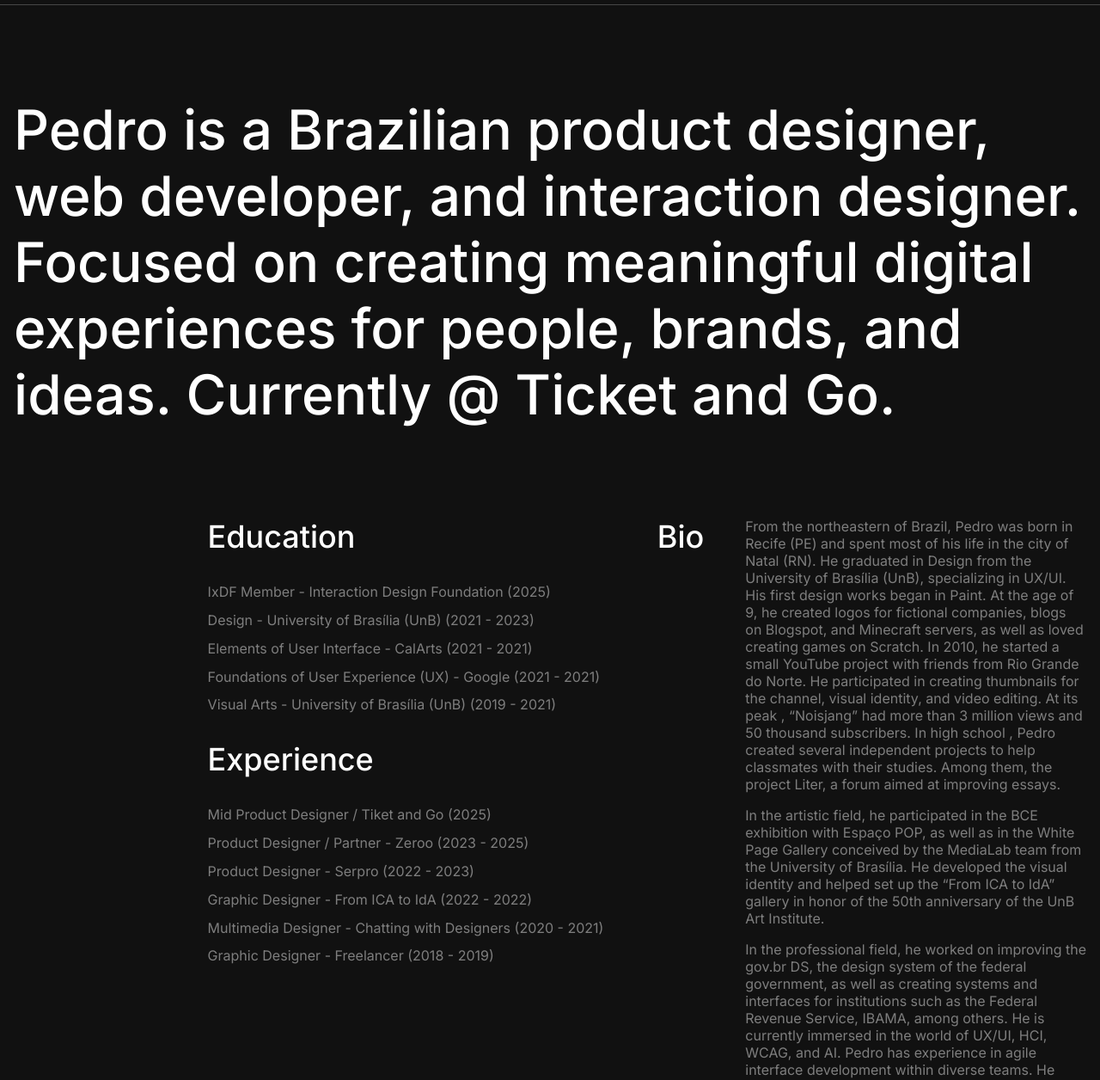
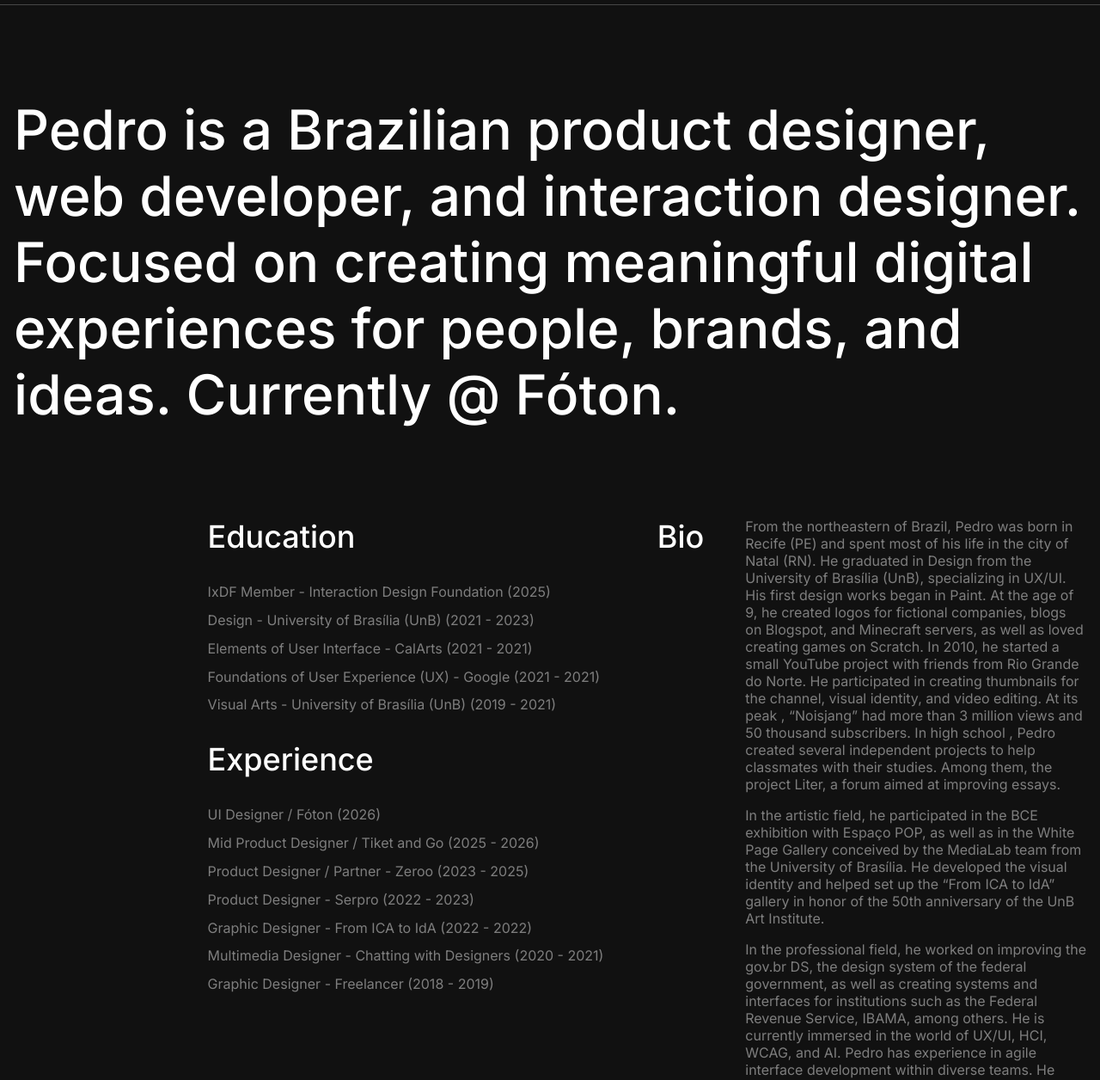
Before and after one commit to pedroalighieri7/pedroalighieri7.github.io, a plain HTML site: page en/info.html in a window 1280 px wide. Shown: the part 35-1291 px from the top of the page at 86% size. Drawn offline with Linux system fonts and the light colour scheme; files whose address does not match are found by name; a web font is replaced by a local one.

Commit message:
Update job title and experience details

```diff
--- a/en/info.html
+++ b/en/info.html
@@ -39,7 +39,7 @@
             <h1 id="infoTxtApresentacao">
                 Pedro is a Brazilian product designer, web developer, and interaction designer.
                 Focused on creating meaningful digital experiences for people, brands, and ideas. Currently
-                @ Ticket and Go.
+                @ Fóton.
             </h1>
             <section class="paginaInfo">
 
@@ -58,7 +58,8 @@
                     <div class="infoExperiencia">
                         <text class="infoExperienciaTitulo">Experience</text>
                         <ul class="infoExperienciaCorpo">
-                            <li class="mdsdoceu">Mid Product Designer / Tiket and Go (2025)</li>
+                            <li class="mdsdoceu">UI Designer / Fóton (2026)</li>
+                            <li class="mdsdoceu">Mid Product Designer / Tiket and Go (2025 - 2026)</li>
                             <li class="mdsdoceu">Product Designer / Partner - Zeroo (2023 - 2025)</li>
                             <li class="mdsdoceu">Product Designer - Serpro (2022 - 2023)</li>
                             <li class="mdsdoceu">Graphic Designer - From ICA to IdA (2022 - 2022)</li>
```
